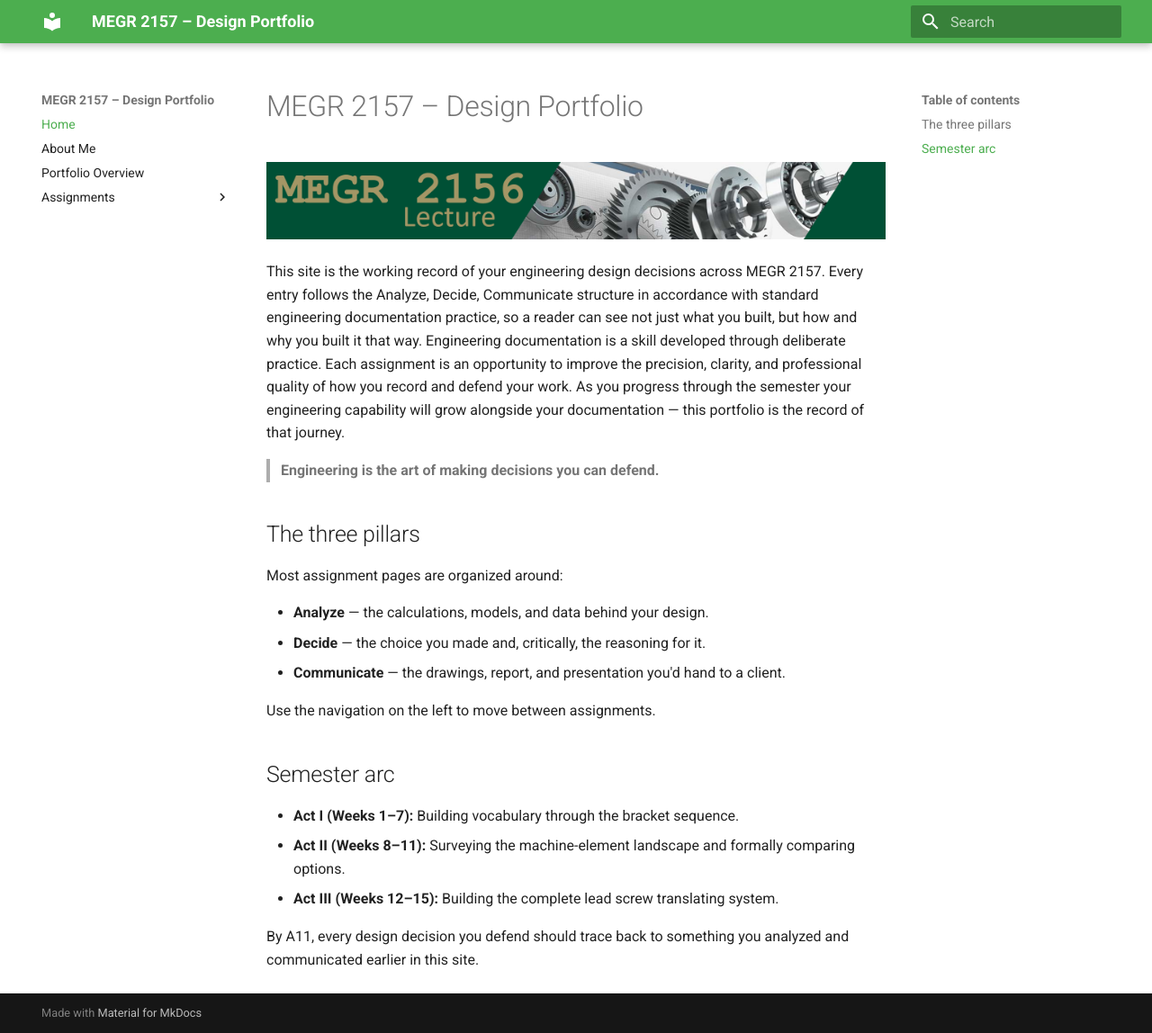
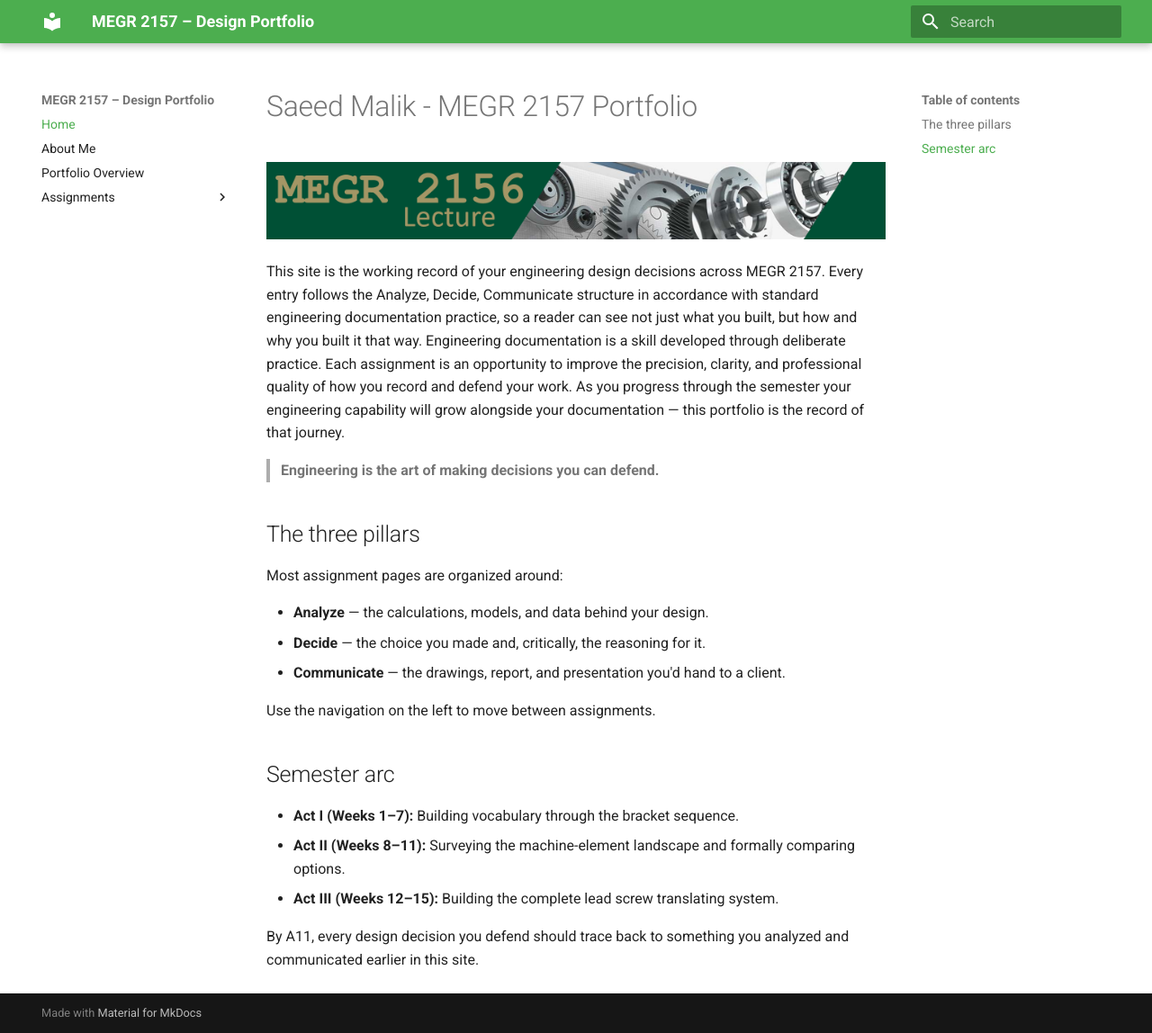
Before and after one commit to SaeedMalik7/megr2157-portfolio, an MkDocs documentation site: the page built from docs/index.md, in a window 1280 px wide and 1148 px high. Shown: the whole window at 90% size. Built offline with MkDocs 1.6.1 and Material for MkDocs 9.7.7, drawn with Linux system fonts in a browser that asks for light colours.

Commit message:
Change portfolio title to 'Saeed Malik - MEGR 2157 Portfolio'
Updated the title of the portfolio document and maintained the existing content.

```diff
--- a/docs/index.md
+++ b/docs/index.md
@@ -1,4 +1,4 @@
-# MEGR 2157 – Design Portfolio
+#Saeed Malik - MEGR 2157 Portfolio
 
 ![MEGR 2156-7 Title](MEGR2156title.png)
 
```
